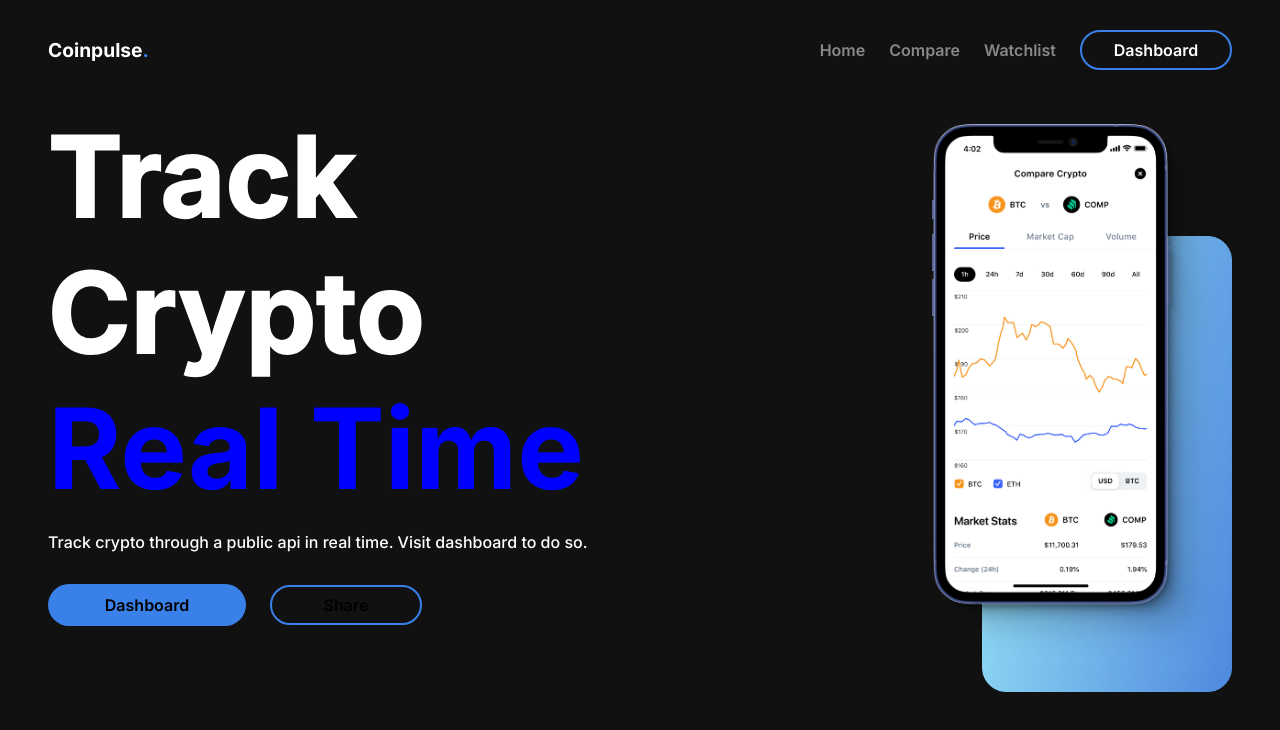
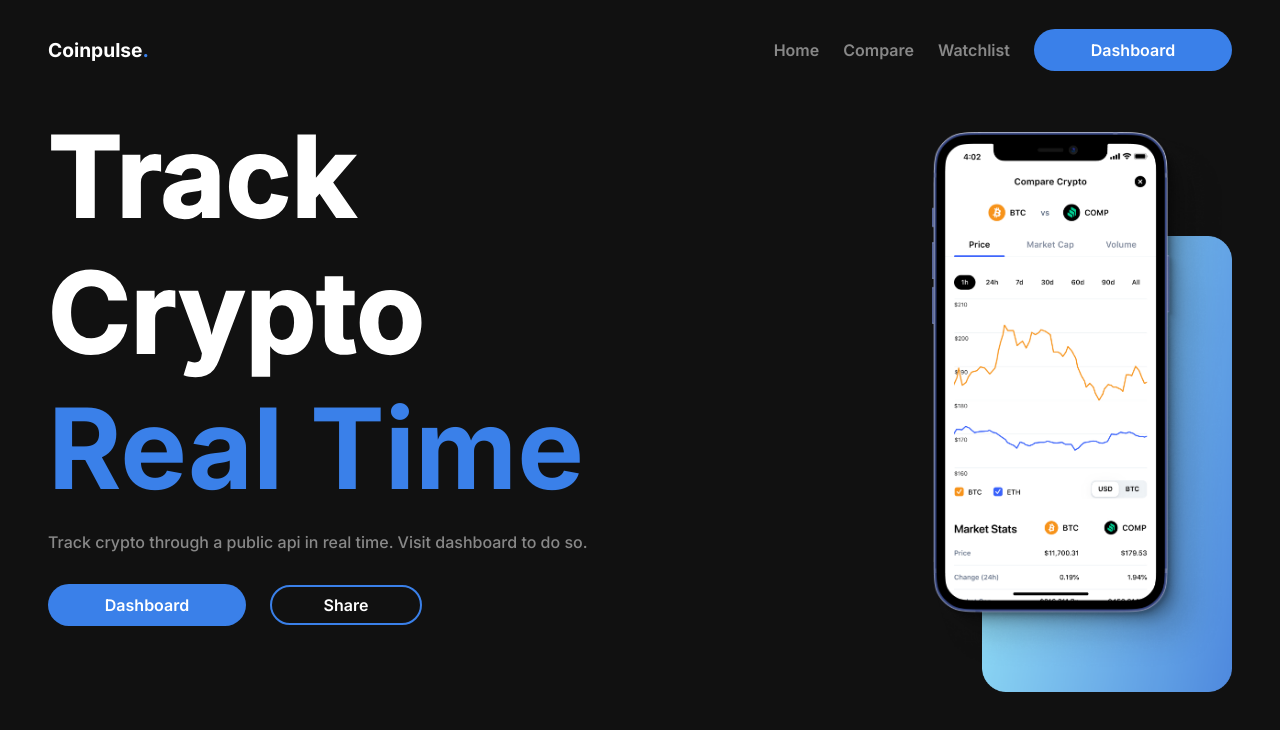
Before and after one commit to prakarti29prabhakar2005/coinpulse, a React (Vite) app in the folder frontend/: page / in a window 1280 px wide. Shown: the top 730 px of the page. Built offline with nearby package versions, Linux system fonts and the light colour scheme.

Commit message:
React Routing Completed

```diff
--- a/frontend/package.json
+++ b/frontend/package.json
@@ -13,10 +13,12 @@
     "@emotion/react": "^11.14.0",
     "@emotion/styled": "^11.14.1",
     "@mui/icons-material": "^7.3.8",
+    "@mui/lab": "^7.0.1-beta.22",
     "@mui/material": "^7.3.8",
-    "framer-motion": "^12.34.3",
+    "framer-motion": "^12.34.4",
     "react": "^19.2.0",
-    "react-dom": "^19.2.0"
+    "react-dom": "^19.2.0",
+    "react-router-dom": "^7.13.1"
   },
   "devDependencies": {
     "@eslint/js": "^9.39.1",
--- a/frontend/src/App.jsx
+++ b/frontend/src/App.jsx
@@ -5,13 +5,23 @@
 import Header from "./components/Common/Header"
 import Footer from "./components/Common/Footer"
 import MainComponent from './components/LandingPage/MainComponent'
+import HomePage from './pages/Home'
+import { BrowserRouter, Route, Routes } from 'react-router-dom'
+import DashboardPage from './pages/Dashboard'
+
 
 
 function App() {
   return <div className='App'>
-    <Header />
-    <MainComponent/>
-    {/* <Footer /> */}
+    <BrowserRouter>
+      <Routes>
+        <Route path="/" element={<HomePage/>}></Route>
+        <Route path='/dashboard' element={<DashboardPage/>}></Route>
+        {/* <Route path='/coin/:id' element={<CoinPage/>}></Route>
+        <Route path='/compare' element={ComparePage}></Route>
+        <Route path='/watchlist' element={<WatchlistPage/>}></Route> */}
+      </Routes>
+    </BrowserRouter>
   </div>
 }
 
--- a/frontend/src/components/Common/Header/drawer.jsx
+++ b/frontend/src/components/Common/Header/drawer.jsx
@@ -4,6 +4,7 @@
 
 import { useState } from 'react';
 import { IconButton } from '@mui/material';
+import { Link } from 'react-router-dom';
 
 export default function AnchorTemporaryDrawer() {
     const [open, setOpen] = useState(false);
@@ -14,18 +15,18 @@
             <Drawer anchor={'right'} open={open} onClose={() => setOpen(false)}>
 
                 <div className='drawer-div'>
-                    <a href="/">
+                    <Link to ="/">
                         <p className='link'>Home</p>
-                    </a>
-                    <a href="/">
+                    </Link>
+                    <Link to ="/compare">
                         <p className='link'>Compare</p>
-                    </a>
-                    <a href="/">
+                    </Link>
+                    <Link to="/watchlist">
                         <p className='link'>Watchlist</p>
-                    </a>
-                    <a href="/">
+                    </Link>
+                    <Link to="/dashboard">
                         <p className='link'>Dashboard</p>
-                    </a>
+                    </Link>
                 </div>
 
             </Drawer>
--- a/frontend/src/components/Common/Header/index.jsx
+++ b/frontend/src/components/Common/Header/index.jsx
@@ -2,32 +2,34 @@
 import './styles.css'
 import AnchorTemporaryDrawer from './drawer.jsx'
 import Button from '../Button/index.jsx'
+import { Link } from 'react-router-dom'
 
 const Header = () => {
   return (
     <div className='navbar'>
-      <h1 className='logo'>Coinpulse<span style={{color: "var(--blue)"}}>.</span></h1>
+      <h1 className='logo'>Coinpulse<span style={{ color: "var(--blue)" }}>.</span></h1>
       <div className='links'>
-        <a href="/">
-        <p className='link'>Home</p>
-        </a>
-        <a href="/">
-        <p className='link'>Compare</p>
-        </a>
-        <a href="/">
-        <p className='link'>Watchlist</p>
-        </a>
-        <a href="#">
-        <Button text={"Dashboard"}
-        outlined={true}
-        onClick={() => console.log("Dashboard clicked")}
-        />
-        </a>
+        <Link to="/">
+          <p className='link'>Home</p>
+        </Link>
+        <Link to="/compare">
+          <p className='link'>Compare</p>
+        </Link>
+        <Link to="/watchlist">
+          <p className='link'>Watchlist</p>
+        </Link>
+        <Link to="/dashboard">
+          <Button
+            text={"Dashboard"}
+            // outlined={true}
+            onClick={() => console.log("Btn Clicked")}
+          />
+        </Link>
 
       </div>
 
       <div className='mobile-drawer'>
-        <AnchorTemporaryDrawer/>
+        <AnchorTemporaryDrawer />
       </div>
 
     </div>
--- /dev/null
+++ b/frontend/src/components/Dashboard/Tabs/index.jsx
@@ -0,0 +1,54 @@
+import React, { useState } from 'react';
+import Box from '@mui/material/Box';
+import Tab from '@mui/material/Tab';
+import TabContext from '@mui/lab/TabContext';
+import TabList from '@mui/lab/TabList';
+import TabPanel from '@mui/lab/TabPanel';
+import { createTheme, ThemeProvider } from '@mui/material';
+
+const TabsComponents = () => {
+
+    const [value, setValue] = useState('grid');
+
+    const handleChange = (event, newValue) => {
+        setValue(newValue);
+    };
+
+    const style = {
+        color: "var(--white)",
+        width: "50vw",
+        fontSize: "1.2rem",
+        fontWeight: 600,
+        fontFamily: "Inter",
+        textTransform: "capitalize",
+    };
+
+    const theme = createTheme({
+        palette:{
+            primary:{
+                main: "#3a80e9",
+            },
+        },
+    });
+
+    return (
+        <ThemeProvider theme = {theme}>
+            <TabContext value={value}>
+                <Box sx={{ borderBottom: 1, borderColor: 'divider' }}>
+                    <TabList onChange={handleChange} variant="fullWidth">
+                        <Tab label="Grid" value="grid" sx={style} />
+                        <Tab label="List" value="list" sx ={style}/>
+                    </TabList>
+                </Box>
+                <TabPanel value="grid">
+                    <div>mapping for grid</div>
+                </TabPanel>
+                <TabPanel value="list">
+                    <div>mapping for lists</div>
+                </TabPanel>
+            </TabContext>
+        </ThemeProvider>
+    )
+}
+
+export default TabsComponents
--- a/frontend/src/components/LandingPage/MainComponent/index.jsx
+++ b/frontend/src/components/LandingPage/MainComponent/index.jsx
@@ -4,22 +4,56 @@
 import iphone from '../../../assets/iphone.png';
 import gradient from '../../../assets/gradient.png';
 
+import { motion } from "framer-motion";
 
 function MainComponent() {
     return <div className='flex-info'>
         <div className='left-component'>
-            <h1 className='track-crypto-heading'> Track Crypto</h1>
-            <h1 className='real-time-heading'>Real Time</h1>
-            <p className='info-text'>
+            <motion.h1
+                className='track-crypto-heading'
+                initial={{ opacity: 0, y: 50 }}
+                animate={{ opacity: 1, y: 0 }}
+                transition={{ duration: 0.5 }}
+            >
+                Track Crypto</motion.h1>
+            <motion.h1
+                className='real-time-heading'
+                initial={{ opacity: 0, y: 50 }}
+                animate={{ opacity: 1, y: 0 }}
+                transition={{ duration: 0.5, delay: 0.5 }}
+            >
+                Real Time</motion.h1>
+            <motion.p
+                className='info-text'
+                initial={{ opacity: 0, y: 50 }}
+                animate={{ opacity: 1, y: 0 }}
+                transition={{ duration: 0.5, delay: 1 }}
+            >
                 Track crypto through a public api in real time. Visit dashboard to do so.
-            </p>
-            <div className='btn-flex'>
-                <Button text={'Dashboard'}/>
-                <Button text={'share'} outlined={true}/>
-            </div>
+            </motion.p>
+            <motion.div
+                className='btn-flex'
+                initial={{ opacity: 0, x: 50 }}
+                animate={{ opacity: 1, x: 0 }}
+                transition={{ duration: 0.5, delay: 1.5 }}
+            >
+                <Button text={'Dashboard'} />
+                <Button text={'share'} outlined={true} />
+            </motion.div>
         </div>
         <div className='phone-container'>
-            <img src={iphone} className="iphone" alt="" />
+            <motion.img
+                src={iphone}
+                className="iphone" alt=""
+                initial={{y:-10}}
+                animate={{y:10}}
+                transition={{
+                    type: "smooth",
+                    repeatType: "mirror",
+                    duration: 2,
+                    repeat: Infinity,
+                }}
+                />
             <img src={gradient} className='gradient' alt="" />
         </div>
     </div>
--- a/frontend/src/components/LandingPage/MainComponent/styles.css
+++ b/frontend/src/components/LandingPage/MainComponent/styles.css
@@ -11,24 +11,24 @@
 }
 
 .track-crypto-heading{
-    color: white;
+    color: var(--white);
     -webkit-text-stroke-width: 2px;
-    -webkit-text-stroke-color: white;
+    -webkit-text-stroke-color: var(--white);
 }
 .track-crypto-heading:hover{
-    color: black;
-    -webkit-text-stroke-color: white;
+    color: var(--black);
+    -webkit-text-stroke-color: var(--white);
     transition: all 0.3s;
 }
 
 .real-time-heading{
-    color: blue;
+    color: var(--blue);
 
 }
 
-info-text{
+.info-text{
     font-size: 1rem;
-    color: grey;
+    color: var(--grey);
 }
 
 .btn-flex{
@@ -37,6 +37,7 @@
     gap: 1.5rem;
     align-items: center;
     margin-top: 2rem;
+    color: var(--white);
 }
 
 .phone-container{
--- a/frontend/src/index.css
+++ b/frontend/src/index.css
@@ -16,7 +16,7 @@
   background-color: var(--black);
 }
 
-h1,h2,h3,h4,h5,h6,p,span {
+h1,h2,h3,h4,h5,h6,p,span{
   color: var(--white);
 }
 
--- /dev/null
+++ b/frontend/src/pages/Dashboard.jsx
@@ -0,0 +1,14 @@
+import React from 'react'
+import Header from '../components/Common/Header'
+import TabsComponents from '../components/Dashboard/Tabs'
+
+const DashboardPage = () => {
+  return (
+    <div>
+      <Header/>
+      <TabsComponents/>
+    </div>
+  )
+}
+
+export default DashboardPage
--- /dev/null
+++ b/frontend/src/pages/Home.jsx
@@ -0,0 +1,14 @@
+import React from 'react'
+import Header from '../components/Common/Header'
+import MainComponent from '../components/LandingPage/MainComponent'
+
+const HomePage = () => {
+    return (
+        <div>
+            <Header/>
+            <MainComponent/>
+        </div>
+    )
+}
+
+export default HomePage
```
Also changed, not shown: frontend/src/components/Dashboard/Tabs/style.css (added), 1 other file (tests, documents, lock files or other folders).
